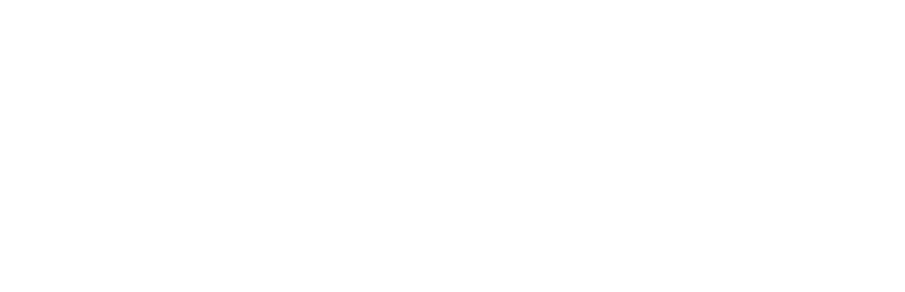
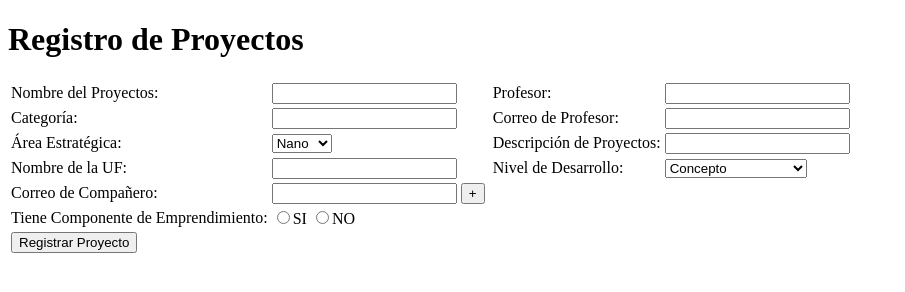
Before and after one commit to RogerHdzC/TC2005B, a plain HTML site: page registrar_proyecto_estudiante.html in a window 1280 px wide. Shown: the whole page, without its empty margins (0-905 px from the left). Drawn offline with Linux system fonts and the light colour scheme.

Commit message:
Agregar nuevas páginas

```diff
--- a/registrar_proyecto_estudiante.html
+++ b/registrar_proyecto_estudiante.html
@@ -7,6 +7,56 @@
     <title>Document</title>
 </head>
 <body>
-
+   <h1>Registro de Proyectos</h1>
+      <form>
+         <table>
+            <tr>
+               <td>Nombre del Proyectos:</td>
+               <td><input type="text"/></td>
+               <td>&emsp;&emsp;Profesor:</td>
+               <td><input type="text"/></td>
+            </tr>
+            <tr>
+               <td>Categoría:</td>
+               <td><input type="text"/></td>
+               <td>&emsp;&emsp;Correo de Profesor:</td>
+               <td><input type="text"/></td>
+            </tr>
+            <tr>
+               <td>Área Estratégica:</td>
+               <td><select name="color" id="color">
+                  <option value="a">Nano</option>
+                  <option value="b">Bio</option>
+                  <option value="c">Nexus</option>
+                  <option value="d">Cyber</option>
+                </select></td>
+               <td>&emsp;&emsp;Descripción de Proyectos:</td>
+               <td><input type="text"/></td>
+            </tr>
+            <tr>
+               <td>Nombre de la UF:</td>
+               <td><input type="text"/></td>
+               <td>&emsp;&emsp;Nivel de Desarrollo:</td>
+               <td><select name="color" id="color">
+                  <option value="a">Concepto</option>
+                  <option value="b">Prototipo</option>
+                  <option value="c">Producto Terminado</option>
+                </select></td>
+            </tr>
+            <tr>
+               <td>Correo de Compañero:</td>
+               <td><input type="text"/></td>
+               <td><input value="+" type="submit"/></td>
+            </tr>
+            <td>Tiene Componente de Emprendimiento:</td>
+            <td>
+               <input type="radio" name="test" value="value1">SI
+               <input type="radio" name="test" value="value2">NO
+            </td>
+            <tr>
+               <td ><input value="Registrar Proyecto" type="submit"/></td>
+            </tr>
+         </table>
+      </form>
 </body>
 </html>
```
Also changed, not shown: Inicio_sesion.html (+17 -1 lines).
